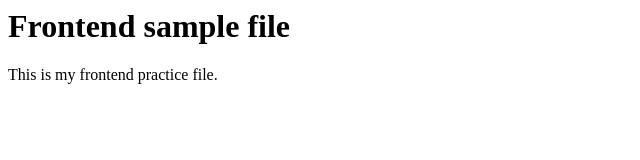
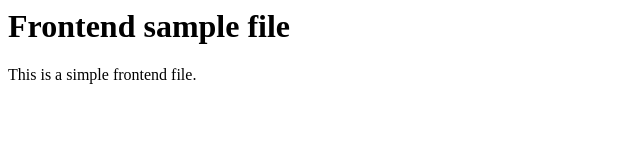
Before and after one commit to Anusha16-GitH/practice-repo, a plain HTML site: page frontend/index.html in a window 1280 px wide. Shown: the full height of the page, 0-640 px from the left. Drawn offline with Linux system fonts and the light colour scheme.

Commit message:
Added frontend sample content

```diff
--- a/frontend/index.html
+++ b/frontend/index.html
@@ -1,2 +1,2 @@
 <h1>Frontend sample file</h1>
-<p>This is my frontend practice file.</p>
+<p>This is a simple frontend file.</p>
```
